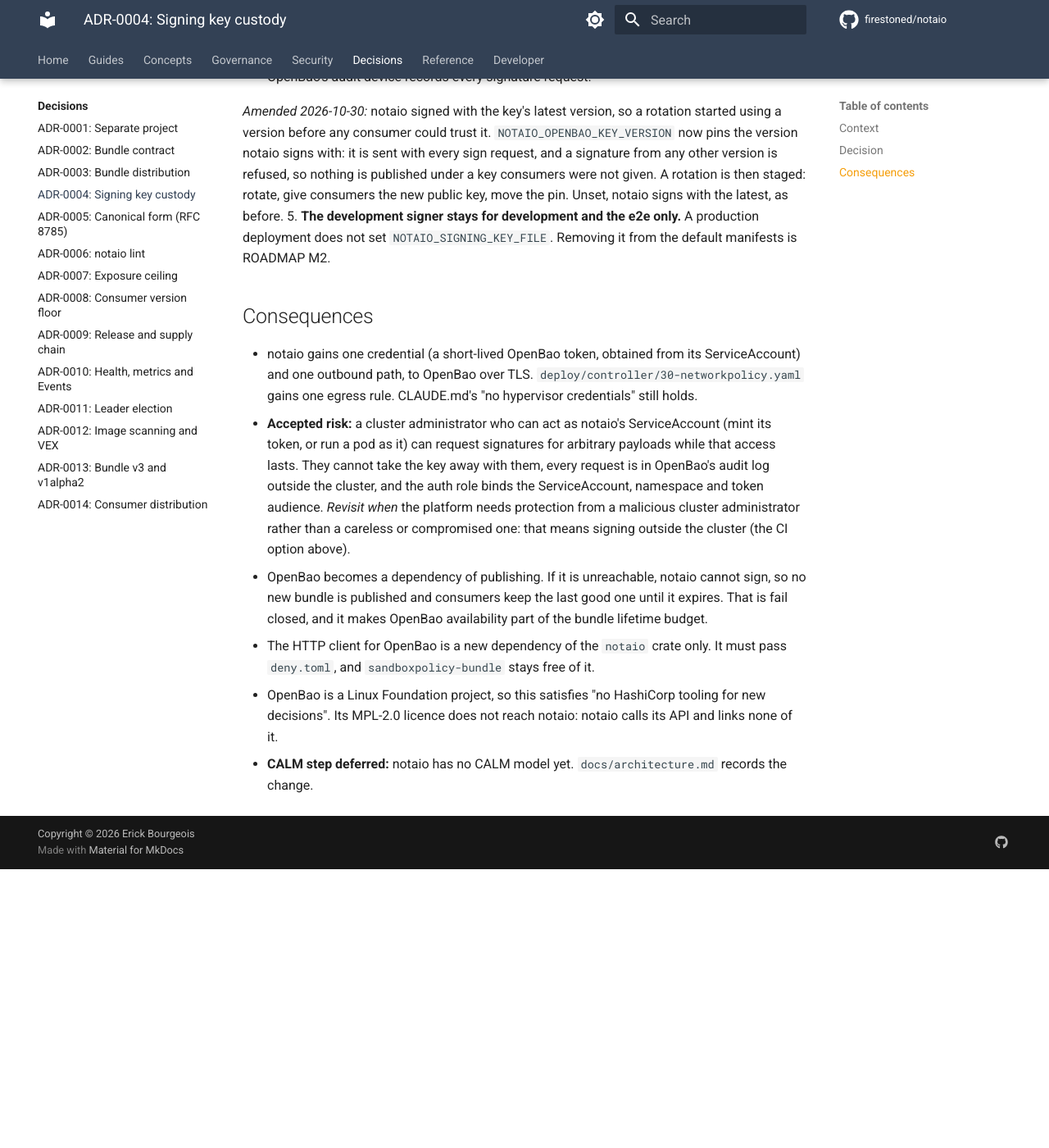
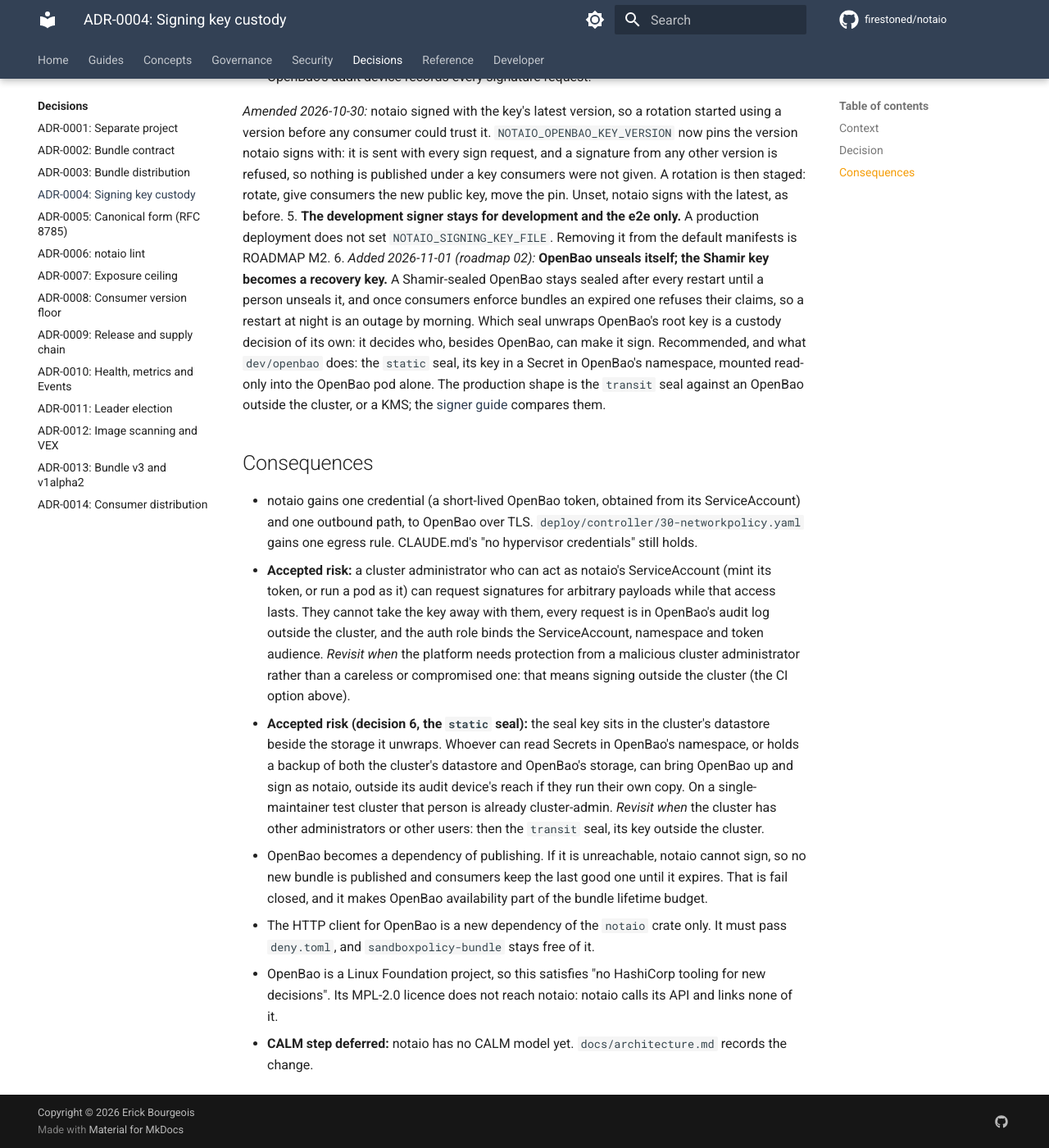
Before and after one commit to firestoned/notaio, an MkDocs documentation site: the page built from docs/src/adr/0004-signing-key-custody.md, in a window 1280 px wide and 1400 px high, scrolled down 1715 px. Shown: the whole window at 82% size. Built offline with MkDocs 1.6.1 and Material for MkDocs 9.7.7, drawn with Linux system fonts in a browser that asks for light colours; comment, search, counter and statistics services are not loaded; before the commit the page ends 2775 px from its top, so only the background shows below that.

Commit message:
ADR-0004 decision 6: OpenBao unseals itself, the seal as a custody decision, and its accepted risk; roadmap 02 phase C done (#61)
Signed-off-by: Erick Bourgeois <erick@jeb.ca>

```diff
--- a/docs/adr/0004-signing-key-custody.md
+++ b/docs/adr/0004-signing-key-custody.md
@@ -58,6 +58,14 @@ Options considered:
    latest, as before.
 5. **The development signer stays for development and the e2e only.** A production deployment does
    not set `NOTAIO_SIGNING_KEY_FILE`. Removing it from the default manifests is ROADMAP M2.
+6. *Added 2026-11-01 (roadmap 02):* **OpenBao unseals itself; the Shamir key becomes a recovery
+   key.** A Shamir-sealed OpenBao stays sealed after every restart until a person unseals it, and
+   once consumers enforce bundles an expired one refuses their claims, so a restart at night is an
+   outage by morning. Which seal unwraps OpenBao's root key is a custody decision of its own: it
+   decides who, besides OpenBao, can make it sign. Recommended, and what `dev/openbao` does: the
+   `static` seal, its key in a Secret in OpenBao's namespace, mounted read-only into the OpenBao pod
+   alone. The production shape is the `transit` seal against an OpenBao outside the cluster, or a
+   KMS; the [signer guide](../guides/openbao-signer.md#unsealing-after-a-restart) compares them.
 
 ## Consequences
 
@@ -70,6 +78,12 @@ Options considered:
   cluster, and the auth role binds the ServiceAccount, namespace and token audience. *Revisit
   when* the platform needs protection from a malicious cluster administrator rather than a careless
   or compromised one: that means signing outside the cluster (the CI option above).
+- **Accepted risk (decision 6, the `static` seal):** the seal key sits in the cluster's datastore
+  beside the storage it unwraps. Whoever can read Secrets in OpenBao's namespace, or holds a backup
+  of both the cluster's datastore and OpenBao's storage, can bring OpenBao up and sign as notaio,
+  outside its audit device's reach if they run their own copy. On a single-maintainer test cluster
+  that person is already cluster-admin. *Revisit when* the cluster has other administrators or
+  other users: then the `transit` seal, its key outside the cluster.
 - OpenBao becomes a dependency of publishing. If it is unreachable, notaio cannot sign, so no new
   bundle is published and consumers keep the last good one until it expires. That is fail closed,
   and it makes OpenBao availability part of the bundle lifetime budget.
```
Also changed, not shown: docs/architecture.md (+5 -2 lines), .claude/CHANGELOG.md, .github/community/02-unseal-the-signer.md.
